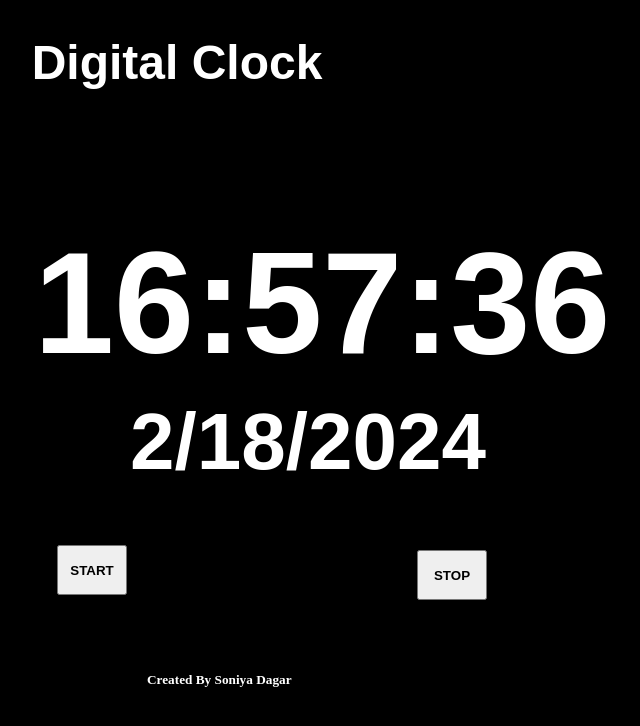
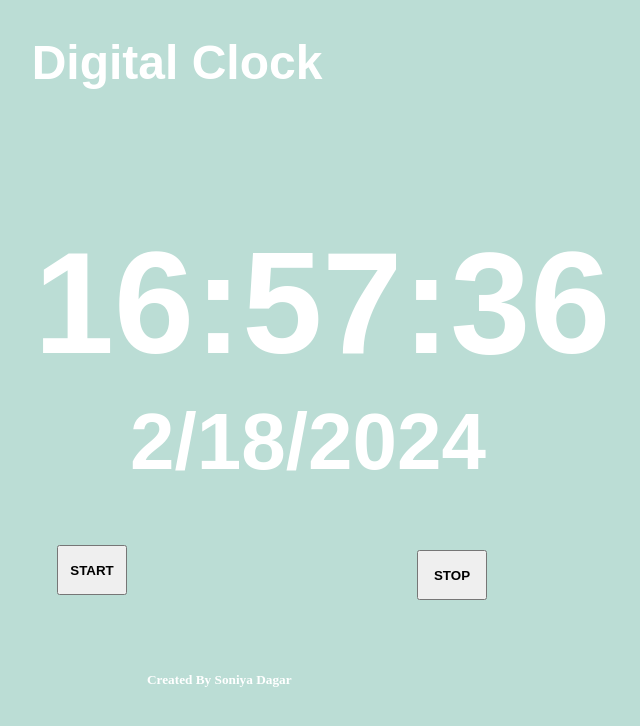
Before and after one commit to Soniya-Dagar/Digital-Clocks, a plain HTML site: page index.html in a window 1280 px wide. Shown: the whole page, without its empty margins (463-1103 px from the left). Drawn offline with Linux system fonts and the light colour scheme.

```diff
--- a/index.html
+++ b/index.html
@@ -6,7 +6,7 @@
     <title>DIGITAL CLOCK</title>
     <style>
         body{
-            background-color:black;
+            background-color:rgb(187, 221, 213);
         }
       h1 {
         display: flex;
```
Also changed, not shown: index1.html (added, +1 -0 lines).
